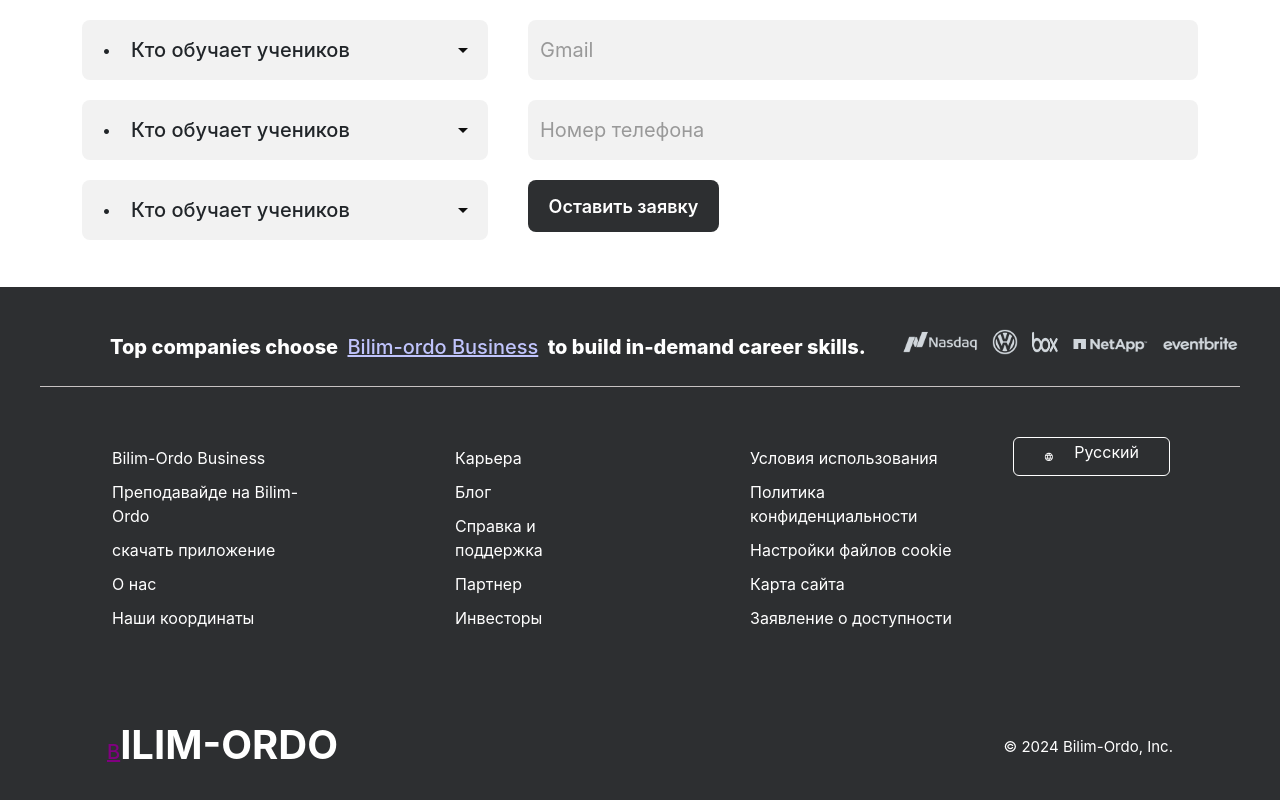
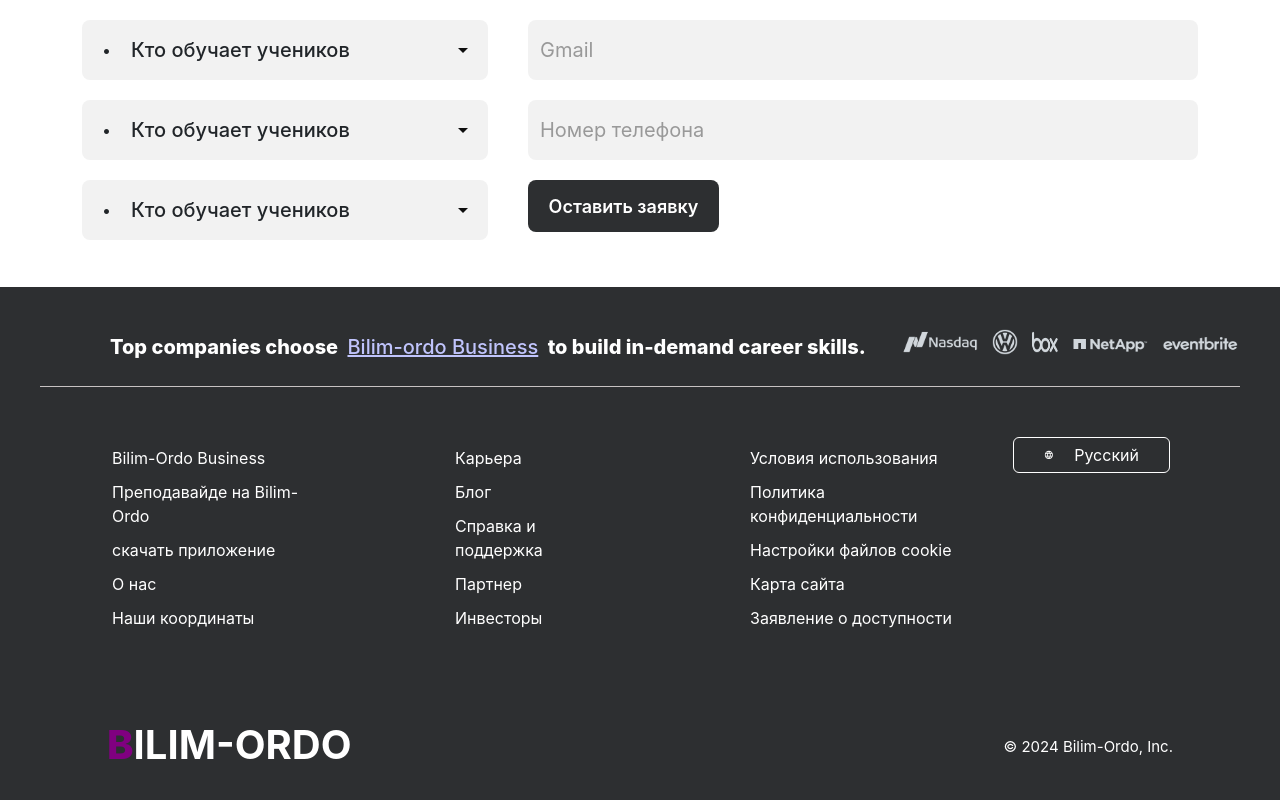
Before and after one commit to okurmenpro/bilim-ordo-frontend, a React (Create React App) app: page / in a window 1280 px wide. Shown: the part 2532-3332 px from the top of the page. Built offline with nearby package versions, Linux system fonts and the light colour scheme.

Commit message:
rename classes,hove

```diff
--- a/src/components/Footer/Footer.scss
+++ b/src/components/Footer/Footer.scss
@@ -1,6 +1,6 @@
-.footer{
+.footer {
     width: 100%;
-    background-color:#2d2f31 ;
+    background-color: #2d2f31;
     padding: 20px 40px;
     margin: 0 auto;
 }
@@ -14,7 +14,7 @@
 .info-left {
     display: flex;
     gap: 100px;
-    padding:39px 0px 64px;
+    padding: 39px 0px 64px;
 }
 
 ul {
@@ -35,15 +35,16 @@ ul li a {
 }
 
 .btn {
-    padding: 5px 30px ;
+    padding: 5px 30px;
     display: flex;
     justify-content: center;
     align-items: center;
     gap: 20px;
-    background-color:#2d2f31;
+    background-color: #2d2f31;
     color: white;
     border: 1px solid white;
 }
+
 .icon1 {
     width: 30px;
     height: 30px;
@@ -55,15 +56,17 @@ ul li a {
     justify-content: space-between;
     align-items: center;
 
-    h2{
+    h2 {
         font-size: 30px;
     }
 }
-.footer-png1{
-    width:80px;
+
+.footer-png1 {
+    width: 80px;
     height: 30px;
 }
-.footer-png4{
+
+.footer-png4 {
     width: 80px;
     height: 30px;
     margin-top: 3px;
@@ -77,20 +80,32 @@ ul li a {
 .info-bottom p {
     color: white;
 }
-.categori ul li a:hover{
+
+.categori ul li a:hover {
     text-decoration: underline;
 }
-.info-bottom strong span{
-    color: purple;
+
+.info-bottom {
+    .first-letter {
+        color: purple;
+        text-decoration: none;
+        font-size: 40px;
+        font-weight: 800;
+    }
+
 }
-.info-bottom strong{
-    color: white ;
+
+.info-bottom strong {
+    color: white;
     font-size: 40px;
 }
-.info-right button:hover{
-    background-color:#1c1d1f;
+
+.btn:hover {
+    background-color: rgb(154, 143, 143);
+    color: black;
 }
-.footer-business{
+
+.footer-business {
     border: 0.3px solid rgb(199, 194, 194);
     border-top: none;
     border-left: none;
@@ -106,20 +121,24 @@ ul li a {
     display: flex;
     justify-content: space-between;
 }
-.footer-business-strong strong{
+
+.footer-business-strong strong {
     color: white;
     font-size: 20px;
     font-weight: 800;
     margin-left: 70px;
 }
-.footer-business-strong strong span{
+
+.footer-business-strong strong span {
     color: #C0C4FC;
     padding: 5px;
 }
-.footer-business-img{
+
+.footer-business-img {
     display: flex;
     gap: 10px;
 }
-.info-right{
-    padding: 30px ;
+
+.info-right {
+    padding: 30px;
 }
--- a/src/components/Footer/index.jsx
+++ b/src/components/Footer/index.jsx
@@ -90,12 +90,12 @@ const Footer = () => {
                 <div className='info-right'>
                     <button className='btn'>
                     {<MdLanguage    />}
-                    <h3>Русский</h3>
+                    <div>Русский</div>
                     </button>
                 </div>
             </div>
             <div className='info-bottom'>
-                <strong><span>B</span>ILIM-ORDO</strong>
+                <strong><span className='first-letter'>B</span>ILIM-ORDO</strong>
                 <p>© 2024 Bilim-Ordo, Inc.</p>
             </div>
         </div>
```
